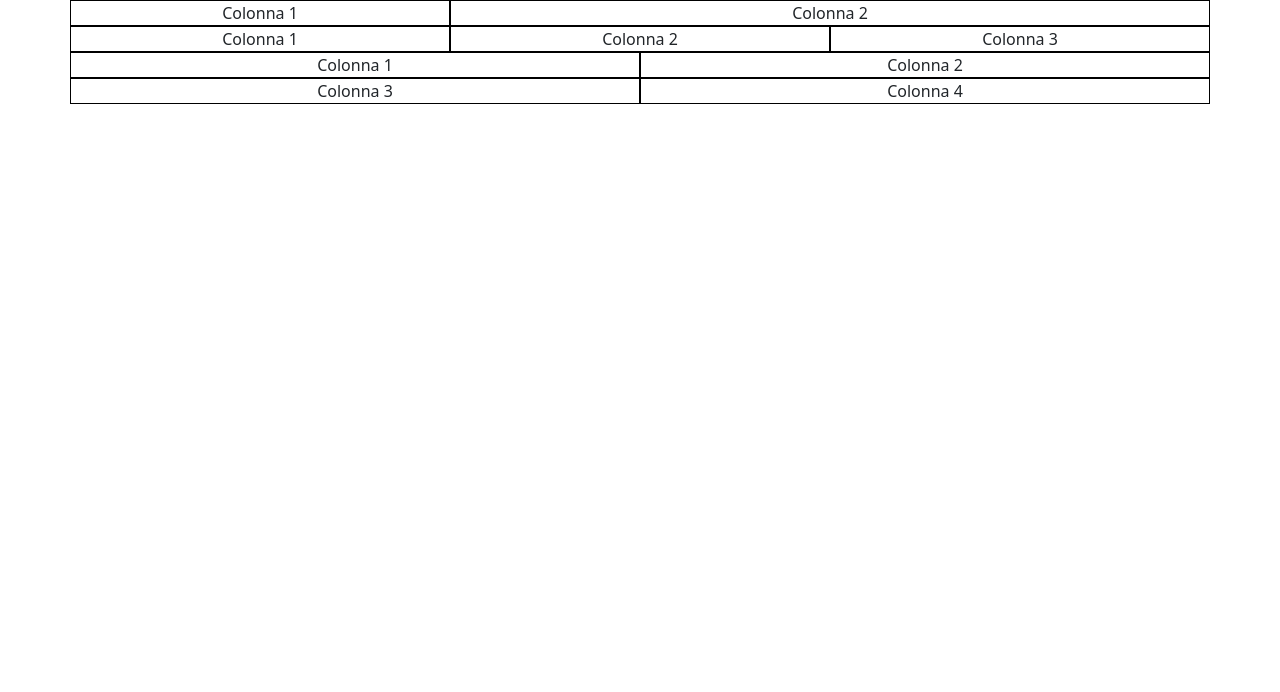
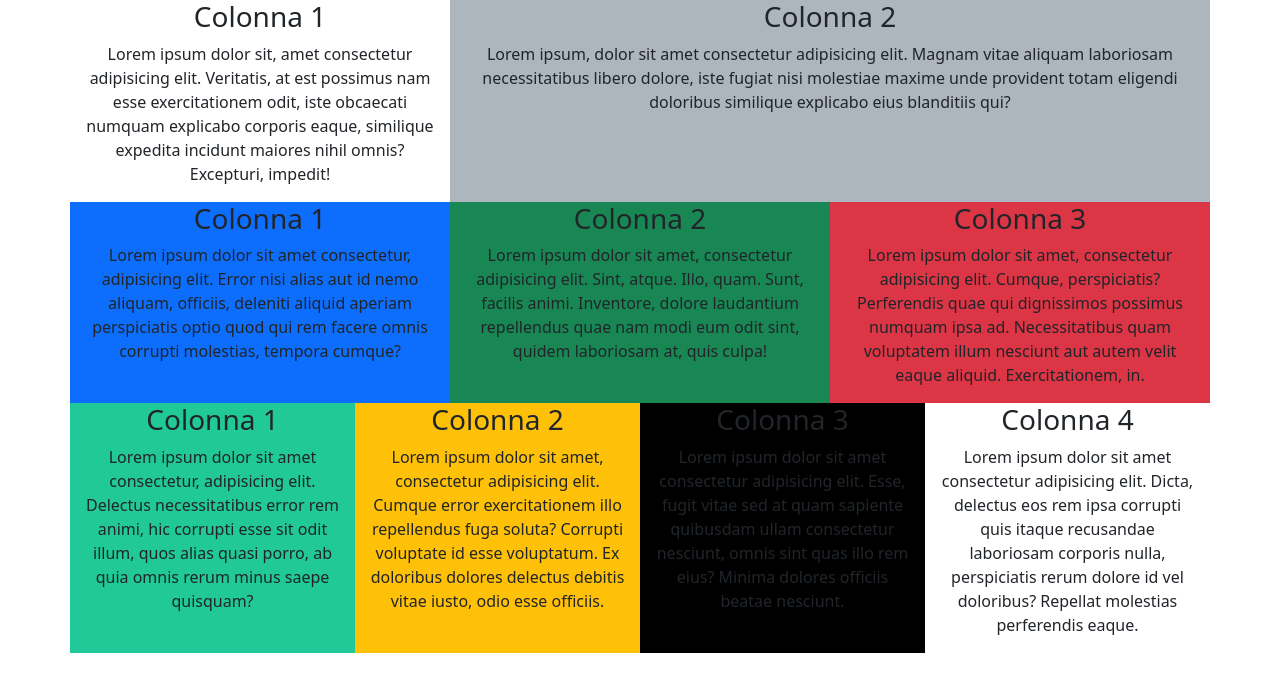
Before and after one commit to samuele301197/htmlcss-bootstrap-layout, a plain HTML site: page index.html in a window 1280 px wide. Drawn offline with nearby package versions, Linux system fonts and the light colour scheme.

Commit message:
feat:colors

```diff
--- a/css/style.css
+++ b/css/style.css
@@ -1,3 +1,35 @@
 [class^="col"]{
     border: 1px solid black;
 }
+
+.white{
+    background-color: #fff;
+}
+
+.black{
+    background-color: #000;
+}
+
+.gray{
+    background-color: #adb5bd;
+}
+
+.yellow{
+    background-color: #ffc107;
+}
+
+.red{
+ background-color: #dc3545;
+}
+
+.green{
+    background-color: #198754;
+}
+
+.blue{
+    background-color: #0d6efd;
+}
+
+.azure{
+    background-color: #20c997;
+}
--- a/index.html
+++ b/index.html
@@ -10,36 +10,45 @@
 <body>
    <section class="container text-center">
     <div class="row">
-        <div class="col-12 col-md-6 col-lg-4">
-            Colonna 1
+        <div class="white col-12 col-md-6 col-lg-4">
+            <h3>Colonna 1</h3>
+            <p>Lorem ipsum dolor sit, amet consectetur adipisicing elit. Veritatis, at est possimus nam esse exercitationem odit, iste obcaecati numquam explicabo corporis eaque, similique expedita incidunt maiores nihil omnis? Excepturi, impedit!</p>
         </div>
-        <div class="col-12 col-md-6 col-lg-8">
-            Colonna 2
+        <div class="gray col-12 col-md-6 col-lg-8">
+            <h3>Colonna 2</h3>
+            <p>Lorem ipsum, dolor sit amet consectetur adipisicing elit. Magnam vitae aliquam laboriosam necessitatibus libero dolore, iste fugiat nisi molestiae maxime unde provident totam eligendi doloribus similique explicabo eius blanditiis qui?</p>
         </div>
     </div>
     <div class="row">
-        <div class="col-6 col-md-4">
-            Colonna 1
+        <div class="blue col-6 col-md-4 col-lg-4">
+           <h3> Colonna 1</h3>
+           <p>Lorem ipsum dolor sit amet consectetur, adipisicing elit. Error nisi alias aut id nemo aliquam, officiis, deleniti aliquid aperiam perspiciatis optio quod qui rem facere omnis corrupti molestias, tempora cumque?</p>
         </div>
-        <div class="col-6 col-md-4">
-            Colonna 2
+        <div class="green col-6 col-md-4 col-lg-4">
+            <h3>Colonna 2</h3>
+            <p>Lorem ipsum dolor sit amet, consectetur adipisicing elit. Sint, atque. Illo, quam. Sunt, facilis animi. Inventore, dolore laudantium repellendus quae nam modi eum odit sint, quidem laboriosam at, quis culpa!</p>
         </div>
-        <div class="col-12 col-md-4">
-            Colonna 3
+        <div class="red col-12 col-md-4 col-lg-4">
+            <h3>Colonna 3</h3>
+            <p>Lorem ipsum dolor sit amet, consectetur adipisicing elit. Cumque, perspiciatis? Perferendis quae qui dignissimos possimus numquam ipsa ad. Necessitatibus quam voluptatem illum nesciunt aut autem velit eaque aliquid. Exercitationem, in.</p>
         </div>
     </div>
     <div class="row">
-        <div class="col-3 col-sm-6">
-            Colonna 1
+        <div class="azure col-6 col-md-3 col-lg-3">
+            <h3>Colonna 1</h3>
+            <p>Lorem ipsum dolor sit amet consectetur, adipisicing elit. Delectus necessitatibus error rem animi, hic corrupti esse sit odit illum, quos alias quasi porro, ab quia omnis rerum minus saepe quisquam?</p>
         </div>
-        <div class="col-3 col-sm-6">
-            Colonna 2
+        <div class="yellow col-6 col-md-3 col-lg-3">
+            <h3>Colonna 2</h3>
+            <p>Lorem ipsum dolor sit amet, consectetur adipisicing elit. Cumque error exercitationem illo repellendus fuga soluta? Corrupti voluptate id esse voluptatum. Ex doloribus dolores delectus debitis vitae iusto, odio esse officiis.</p>
         </div>
-        <div class="col-3 col-sm-6">
-            Colonna 3
+        <div class="black col-6 col-md-3 col-lg-3">
+            <h3>Colonna 3</h3>
+            <p>Lorem ipsum dolor sit amet consectetur adipisicing elit. Esse, fugit vitae sed at quam sapiente quibusdam ullam consectetur nesciunt, omnis sint quas illo rem eius? Minima dolores officiis beatae nesciunt.</p>
         </div>
-        <div class="col-3 col-sm-6">
-            Colonna 4
+        <div class="white col-6 col-md-3 col-lg-3">
+            <h3>Colonna 4</h3>
+            <p>Lorem ipsum dolor sit amet consectetur adipisicing elit. Dicta, delectus eos rem ipsa corrupti quis itaque recusandae laboriosam corporis nulla, perspiciatis rerum dolore id vel doloribus? Repellat molestias perferendis eaque.</p>
         </div>
     </div>
    </section>
```
